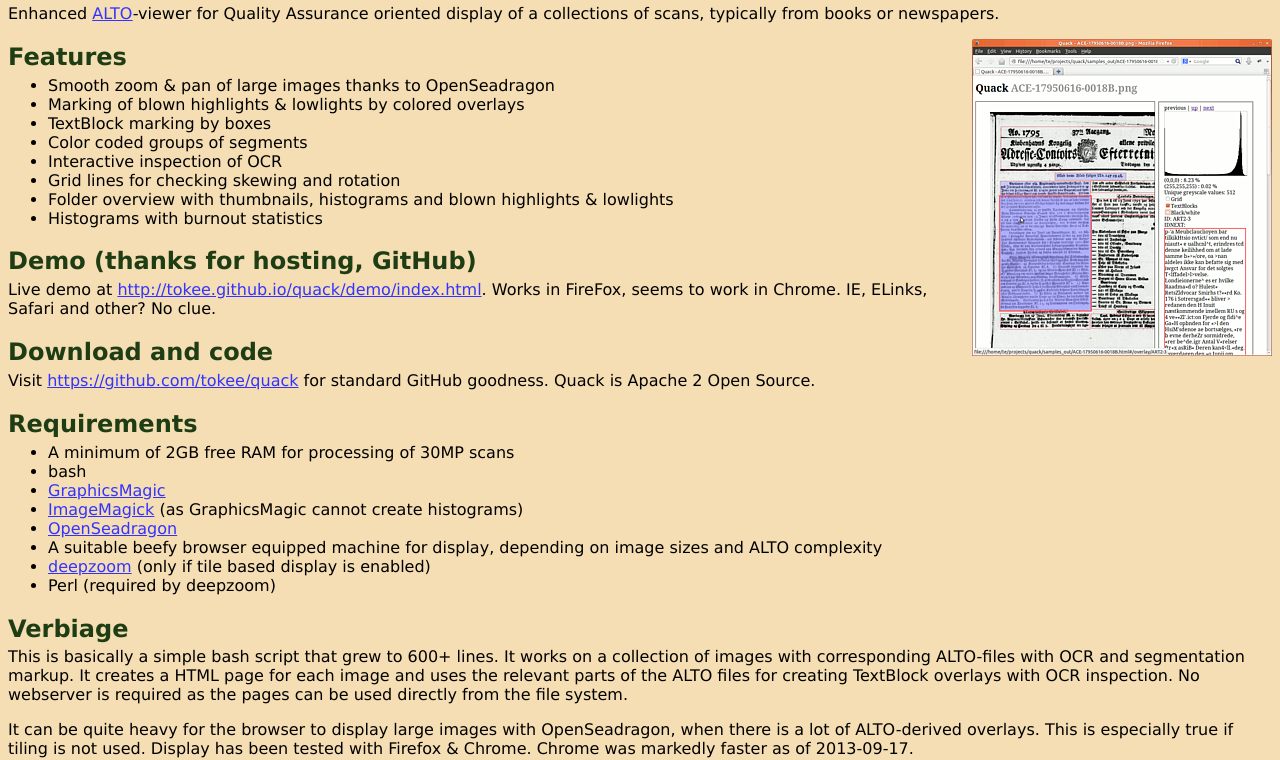
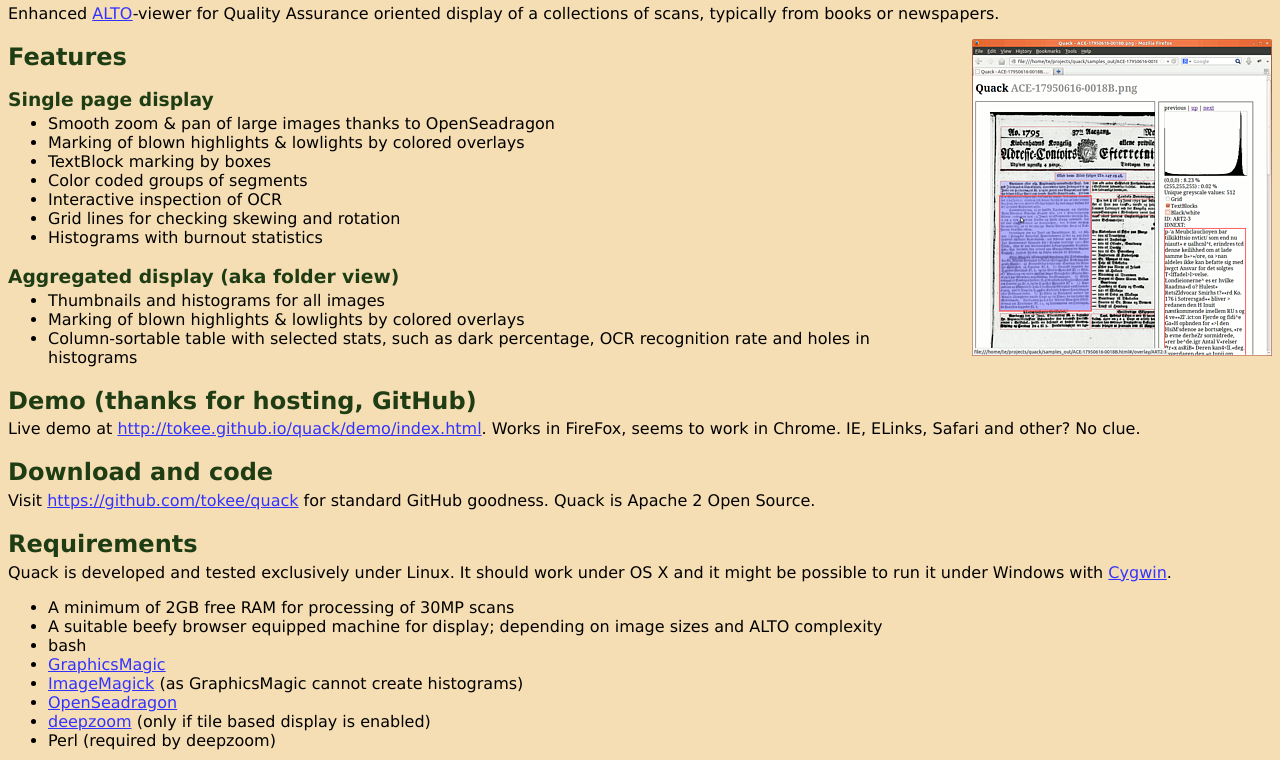
Before and after one commit to tokee/quack, a plain HTML site: page index.html in a window 1280 px wide. Shown: the part 62-822 px from the top of the page. Drawn offline with Linux system fonts and the light colour scheme.

Commit message:
Minor cleanup and explanation of the project name

```diff
--- a/index.html
+++ b/index.html
@@ -17,6 +17,8 @@ Enhanced <a href="http://www.loc.gov/standards/alto/">ALTO</a>-viewer for Qualit
 
 <h2>Features</h2>
 
+
+<h3>Single page display</h3>
 <ul>
   <li>Smooth zoom & pan of large images thanks to OpenSeadragon</li>
   <li>Marking of blown highlights &amp; lowlights by colored overlays</li>
@@ -24,8 +26,14 @@ Enhanced <a href="http://www.loc.gov/standards/alto/">ALTO</a>-viewer for Qualit
   <li>Color coded groups of segments</li>
   <li>Interactive inspection of OCR</li>
   <li>Grid lines for checking skewing and rotation</li>
-  <li>Folder overview with thumbnails, histograms and blown highlights &amp; lowlights</li>
   <li>Histograms with burnout statistics</li>
+</ul>
+
+<h3>Aggregated display (aka folder view)</h3>
+<ul>
+  <li>Thumbnails and histograms for all images</li>
+  <li>Marking of blown highlights &amp; lowlights by colored overlays</li>
+  <li>Column-sortable table with selected stats, such as dark percentage, OCR recognition rate and holes in histograms</li>
 </ul>
 
 <h2>Demo (thanks for hosting, GitHub)</h2>
@@ -37,22 +45,26 @@ Enhanced <a href="http://www.loc.gov/standards/alto/">ALTO</a>-viewer for Qualit
 
 <h2>Requirements</h2>
 
+<p>Quack is developed and tested exclusively under Linux. It should work under OS&nbsp;X and it might be possible to run it under Windows with <a href="http://www.cygwin.com/">Cygwin</a>.</p>
+
 <ul>
   <li>A minimum of 2GB free RAM for processing of 30MP scans</li>
+  <li>A suitable beefy browser equipped machine for display; depending on image sizes and ALTO complexity</li>
   <li>bash</li>
   <li><a href="http://www.graphicsmagick.org/">GraphicsMagic</a></li>
   <li><a href="http://www.imagemagick.org">ImageMagick</a> (as GraphicsMagic cannot create histograms)</li>
   <li><a href="http://openseadragon.github.io/">OpenSeadragon</a></li>
-  <li>A suitable beefy browser equipped machine for display, depending on image sizes and ALTO complexity</li>
   <li><a href="http://search.cpan.org/~drrho/Graphics-DZI-0.05/script/deepzoom">deepzoom</a> (only if tile based display is enabled)</li>
   <li>Perl (required by deepzoom)</li>
 </ul>
 
 <h2>Verbiage</h2>
 <p>
-This is basically a simple bash script that grew to 600+ lines. It works on a collection of images with corresponding ALTO-files with OCR and segmentation markup. It creates a HTML page for each image and uses the relevant parts of the ALTO files for creating TextBlock overlays with OCR inspection. No webserver is required as the pages can be used directly from the file system.
+Quack is basically a simple bash script that grew to 1700+ lines. It works on a collection of images with corresponding ALTO-files with OCR and segmentation markup. It creates a HTML page for each image and uses the relevant parts of the ALTO files for creating TextBlock overlays with OCR inspection. No webserver is required as the pages can be used directly from the file system.
 </p><p>
 It can be quite heavy for the browser to display large images with OpenSeadragon,  when there is a lot of ALTO-derived overlays. This is especially true if tiling is not used. Display has been tested with Firefox & Chrome. Chrome was markedly faster as of 2013-09-17.
+</p><p>
+The name <em>Quack</em> is a play on QA (Quality Assurance) and quack (the doctor was a quack), signifying that it is at heart a hack run wild. It it also the sound a duck makes.
 </p>
 
 <h2>Development</h2>
```
